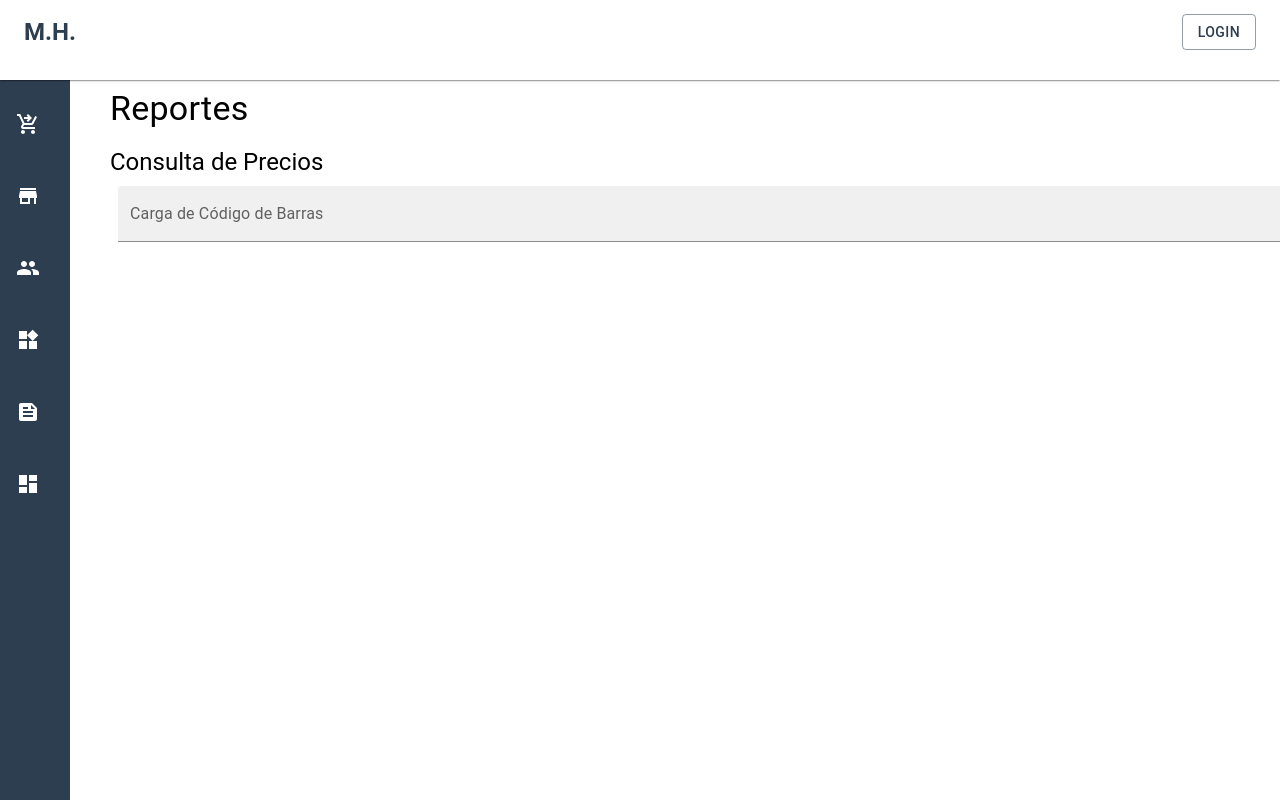
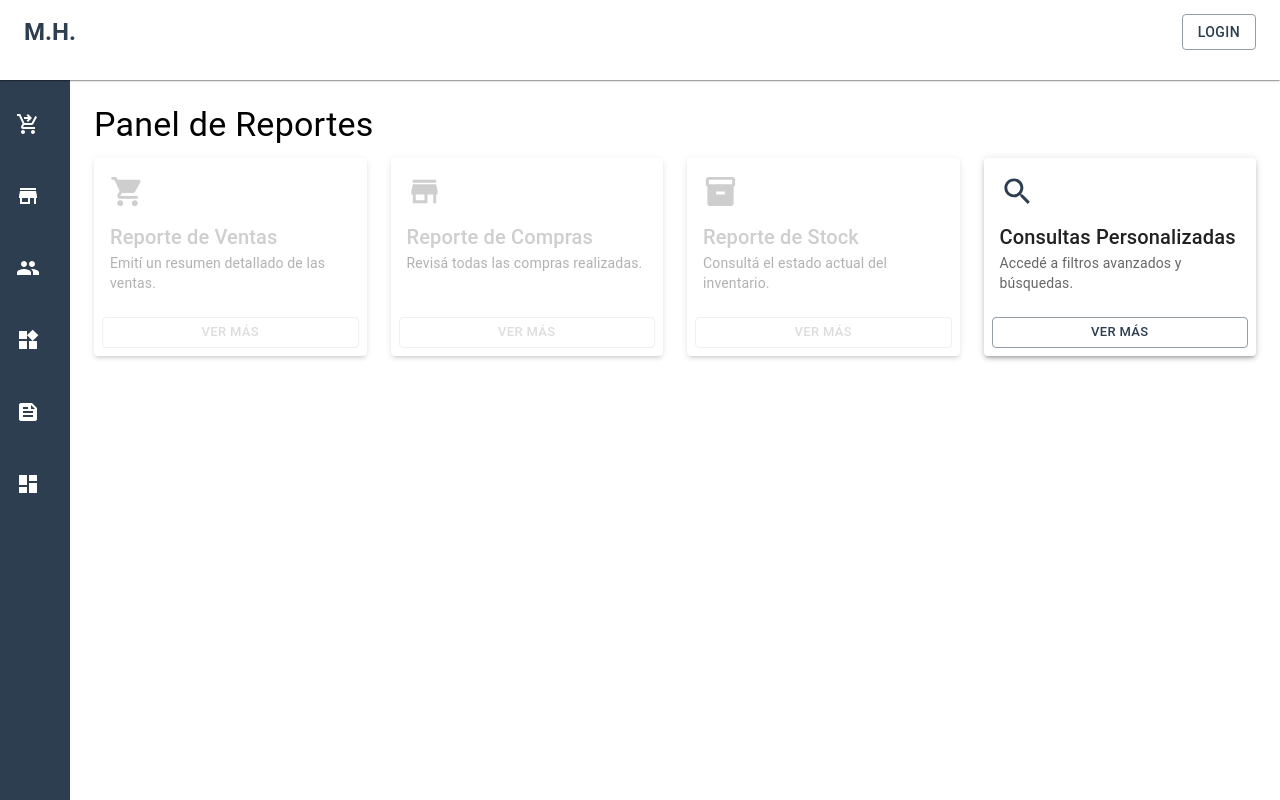
Before and after one commit to Diego582/front_gesStock_MH, a React (Vite) app: page /reportes in a window 1280 px wide. Built offline with nearby package versions, Linux system fonts and the light colour scheme; no server answers.

Commit message:
reportes y consultas

```diff
--- /dev/null
+++ b/src/pages/GeneralQueries.jsx
@@ -0,0 +1,77 @@
+import { Box, Grid, Typography, Card, CardContent } from "@mui/material";
+import SearchIcon from "@mui/icons-material/Search";
+import TrendingUpIcon from "@mui/icons-material/TrendingUp";
+import HistoryIcon from "@mui/icons-material/History";
+import CompareArrowsIcon from "@mui/icons-material/CompareArrows";
+import { useNavigate } from "react-router-dom";
+
+const queries = [
+  {
+    title: "Consulta de valor de producto",
+    description: "Verifica el precio actual de un producto específico.",
+    icon: <SearchIcon fontSize="large" color="primary" />,
+    disabled: false,
+    path:"/buscarprecio"
+  },
+  {
+    title: "Movimientos recientes de stock",
+    description: "Revisa las últimas entradas y salidas de productos.",
+    icon: <TrendingUpIcon fontSize="large" />,
+    disabled: true,
+    path:"/movimientoprecio"
+  },
+  {
+    title: "Historial de precios",
+    description:
+      "Consulta cómo han evolucionado los precios de los productos con el tiempo.",
+    icon: <HistoryIcon fontSize="large" />,
+    disabled: true,
+    path:"/historialprecio"
+  },
+  {
+    title: "Análisis de rentabilidad",
+    description: "Analiza los márgenes de ganancia por producto.",
+    icon: <CompareArrowsIcon fontSize="large" />,
+    disabled: true,
+    path:"/analisisprecio"
+  },
+];
+
+export default function GeneralQueries() {
+
+
+  const navigate = useNavigate();
+
+  return (
+    <Box sx={{ px: 4, py: 2 }}>
+      <Typography variant="h4" gutterBottom>
+        Consultas Generales
+      </Typography>
+      <Grid container spacing={3}>
+        {queries.map((query, index) => (
+          <Grid item xs={12} sm={6} md={4} key={index}>
+            <Card
+              sx={{
+                opacity: query.disabled ? 0.5 : 1,
+                pointerEvents: query.disabled ? "none" : "auto",
+                transition: "0.3s",
+              }}
+              elevation={3}
+              onClick={() => navigate(query.path)}
+            >
+              <CardContent>
+                <Box display="flex" alignItems="center" mb={2}>
+                  {query.icon}
+                  <Typography variant="h6" ml={2}>
+                    {query.title}
+                  </Typography>
+                </Box>
+                <Typography variant="body2">{query.description}</Typography>
+              </CardContent>
+            </Card>
+          </Grid>
+        ))}
+      </Grid>
+    </Box>
+  );
+}
--- /dev/null
+++ b/src/pages/ProductValueQuery.jsx
@@ -0,0 +1,99 @@
+import { useState } from "react";
+import { Box, TextField, Typography, Paper, Divider } from "@mui/material";
+import { useDispatch } from "react-redux";
+import products_actions from "../store/actions/products";
+import Swal from "sweetalert2";
+const { read_products } = products_actions;
+
+export default function ProductValueQuery() {
+  const [barcode, setBarcode] = useState("");
+  const dispatch = useDispatch();
+
+  const handleInputChange = (event) => {
+    setBarcode(event.target.value);
+  };
+
+  const handleKeyDown = (event) => {
+    if (event.key === "Enter") {
+      event.preventDefault();
+      dispatch(read_products({ codigoBarras: barcode }))
+        .then((res) => {
+          const products = res.payload.products;
+
+          if (products && products.length > 0) {
+            Swal.fire({
+              title: "Detalles del producto",
+              html: products
+                .map(
+                  (each) => `
+                  <div style="text-align: left; padding: 10px;">
+                    <p><strong>Descripción:</strong> ${each.descripcion}</p>
+                    <p><strong>Categoría:</strong> ${each.categoria}</p>
+                    <p><strong>Agrupamiento:</strong> ${each.agrupamiento}</p>
+                    <p><strong>Precio:</strong> $ ${
+                      each.prices[0]?.value ?? "N/D"
+                    }</p>
+                  </div>
+                `
+                )
+                .join(""),
+              icon: "info",
+              confirmButtonText: "Aceptar",
+              customClass: {
+                popup: "swal2-rounded swal2-shadow",
+              },
+            });
+          } else {
+            Swal.fire({
+              title: "Producto no encontrado",
+              text: "No se encontró ningún producto con ese código de barras.",
+              icon: "warning",
+              confirmButtonText: "Volver a intentar",
+            });
+          }
+        })
+        .catch((e) => {
+          Swal.fire({
+            title: "Error",
+            text: "Hubo un problema al buscar el producto.",
+            icon: "error",
+            confirmButtonText: "Cerrar",
+          });
+        });
+    }
+  };
+
+  return (
+    <Box
+      sx={{
+        maxWidth: 500,
+        mx: "auto",
+        mt: 4,
+        px: 3,
+        py: 4,
+      }}
+    >
+      <Paper elevation={3} sx={{ p: 4 }}>
+        <Typography variant="h5" gutterBottom>
+          Consulta de Precio
+        </Typography>
+        <Typography variant="body1" gutterBottom>
+          Ingresá o escaneá el código de barras del producto y presioná{" "}
+          <strong>Enter</strong> para consultar el precio.
+        </Typography>
+
+        <Divider sx={{ my: 2 }} />
+
+        <TextField
+          fullWidth
+          label="Código de barras"
+          variant="outlined"
+          value={barcode}
+          onChange={handleInputChange}
+          onKeyDown={handleKeyDown}
+          autoFocus
+        />
+      </Paper>
+    </Box>
+  );
+}
--- a/src/pages/Reports.jsx
+++ b/src/pages/Reports.jsx
@@ -1,100 +1,109 @@
-import { Box, Button, TextField } from "@mui/material";
-import Typography from "@mui/material/Typography";
-import { useState } from "react";
-import { useDispatch } from "react-redux";
-import products_actions from "../store/actions/products";
-import Swal from "sweetalert2";
+import {
+  Box,
+  Typography,
+  Grid,
+  Card,
+  CardContent,
+  CardActions,
+  Button,
+} from "@mui/material";
+import ShoppingCartIcon from "@mui/icons-material/ShoppingCart";
+import StoreIcon from "@mui/icons-material/Store";
+import InventoryIcon from "@mui/icons-material/Inventory";
+import SearchIcon from "@mui/icons-material/Search";
+import { useNavigate } from "react-router-dom";
 
-const { read_products } = products_actions;
 
-const Reports = () => {
-  const [openCreate, setOpenCreate] = useState(false);
-  const [search, setSearch] = useState({ codigoBarras: "" });
+export default function Reports() {
+  const navigate = useNavigate();
 
-  const dispatch = useDispatch();
 
-  const handleFilter = (e) => {
-    const { name, value } = e.target;
-    setSearch((prevState) => ({
-      ...prevState,
-      [name]: value,
-    }));
-  };
 
-  const handleEnterKey = (event) => {
-    if (event.key === "Enter") {
-      event.preventDefault();
-      dispatch(read_products(search))
-        .then((res) => {
-          if (res.payload.products) {
-            Swal.fire({
-              title: "Producto",
-              html: res.payload.products.map(
-                (each) =>
-                  `<p>${each.descripcion}  - $ : ${each.prices[0].value}</p>`
-              ),
-              icon: "info",
-            });
-          }
-        })
-        .catch((e) => {});
-    }
-  };
-
-  const handleOpenCloseCreate = () => {
-    setOpenCreate(!openCreate);
-  };
+  const reportOptions = [
+    {
+      title: "Reporte de Ventas",
+      description: "Emití un resumen detallado de las ventas.",
+      icon: <ShoppingCartIcon fontSize="large" />,
+      disabled: true,
+      path: "/ventas",
+    },
+    {
+      title: "Reporte de Compras",
+      description: "Revisá todas las compras realizadas.",
+      icon: <StoreIcon fontSize="large" />,
+      disabled: true,
+      path: "/compras",
+    },
+    {
+      title: "Reporte de Stock",
+      description: "Consultá el estado actual del inventario.",
+      icon: <InventoryIcon fontSize="large" />,
+      disabled: true,
+      path: "/stock",
+    },
+    {
+      title: "Consultas Personalizadas",
+      description: "Accedé a filtros avanzados y búsquedas.",
+      icon: <SearchIcon fontSize="large" color="primary" />,
+      disabled: false,
+      path: "/consultas",
+    },
+  ];
 
   return (
-    <>
+    <Box sx={{ p: 3 }}>
+      <Typography variant="h4" gutterBottom>
+        Panel de Reportes
+      </Typography>
+
+      <Grid container spacing={3}>
+        {reportOptions.map((report, index) => (
+          <Grid item xs={12} sm={6} md={4} lg={3} key={index}>
+            <Card
+              sx={{
+                height: "100%",
+                opacity: report.disabled ? 0.5 : 1,
+                pointerEvents: report.disabled ? "none" : "auto",
+                display: "flex",
+                flexDirection: "column",
+                justifyContent: "space-between",
+              }}
+              elevation={3}
+            >
+              <CardContent>
                 <Box
                   sx={{
-          display: "flex",
-          flexDirection: "column",
-          justifyContent: "initial",
-          width: "100%",
-          height: "90vh",
-          pl: 5,
-          pr: 5,
+                    mb: 1,
+                    color: report.disabled ? "text.disabled" : "primary.main",
                   }}
                 >
-        <Box
-          sx={{
-            display: "flex",
-            justifyContent: "space-between",
-            flexWrap: "wrap",
-            mt: 1,
-            mb: 1,
-          }}
+                  {report.icon}
+                </Box>
+                <Typography
+                  variant="h6"
+                  color={report.disabled ? "text.disabled" : "text.primary"}
                 >
-          <Typography variant="h4" component="div">
-            Reportes
+                  {report.title}
                 </Typography>
+                <Typography variant="body2" color="text.secondary">
+                  {report.description}
+                </Typography>
+              </CardContent>
+              <CardActions>
+                <Button
+                  fullWidth
+                  variant="outlined"
+                  size="small"
+                  disabled={report.disabled}
+                  onClick={() => navigate(report.path)}
+                >
+                  Ver más
+                </Button>
+              </CardActions>
+            </Card>
+          </Grid>
+        ))}
+      </Grid>
     </Box>
-        <Box
-          sx={{
-            mt: 1,
-            mb: 1,
-          }}
-        >
-          <Typography variant="h5" component="div">
-            Consulta de Precios
-          </Typography>
-          <TextField
-            id="filled-search"
-            label="Carga de Código de Barras"
-            type="search"
-            variant="filled"
-            name="codigoBarras"
-            onChange={handleFilter}
-            onKeyDown={(event) => handleEnterKey(event)}
-            fullWidth
-            sx={{ m: 1 }}
-          />
-        </Box>
-      </Box>
-    </>
   );
-};
-
-export default Reports;
+}
```
Also changed, not shown: src/pages/Reports copy.jsx (added, +114 -0 lines), src/router.jsx (+7 -0 lines). Lines whose indentation alone changed are shown as unchanged.
